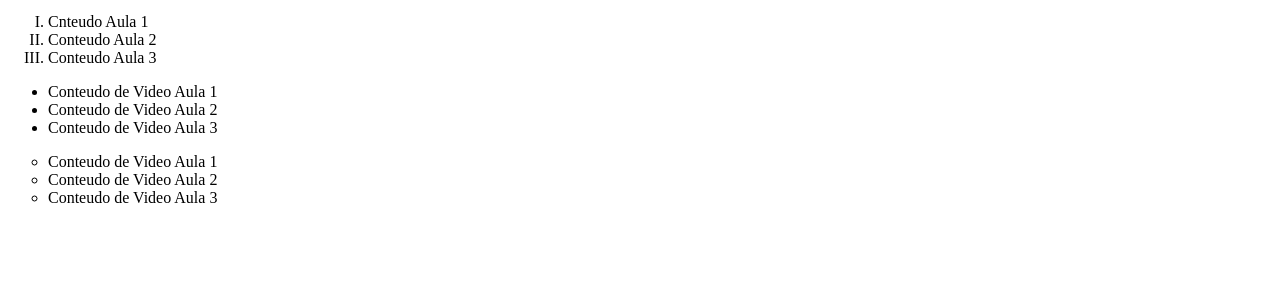
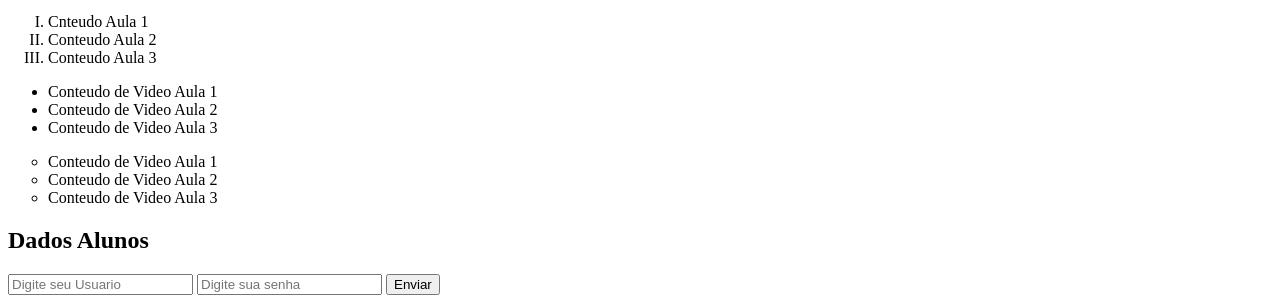
Before and after one commit to rotadeo/Exemplo1, a plain HTML site: page index.html in a window 1280 px wide. Shown: the part 829-1132 px from the top of the page. Before the commit the page ends 1052 px from the top, so only its background shows below. Drawn offline with Linux system fonts and the light colour scheme.

Commit message:
adicionando formularios

```diff
--- a/index.html
+++ b/index.html
@@ -63,6 +63,15 @@
             <li>Conteudo de Video Aula 3</li>
         </ul>
 
+        <!-- FORMULARIOS -->
+        <h2>Dados Alunos</h2>
+        <form action="dados.html">
+            <input type="text" placeholder="Digite seu Usuario" required/>
+            <input type="password" placeholder="Digite sua senha" required/>
+            <button type="submit">Enviar</button>
+        </form>
+
+
     <!-- FINAL DO CORPO DA PÁGINA -->
     </body>
 
```
Also changed, not shown: dados.html (added, +11 -0 lines).
